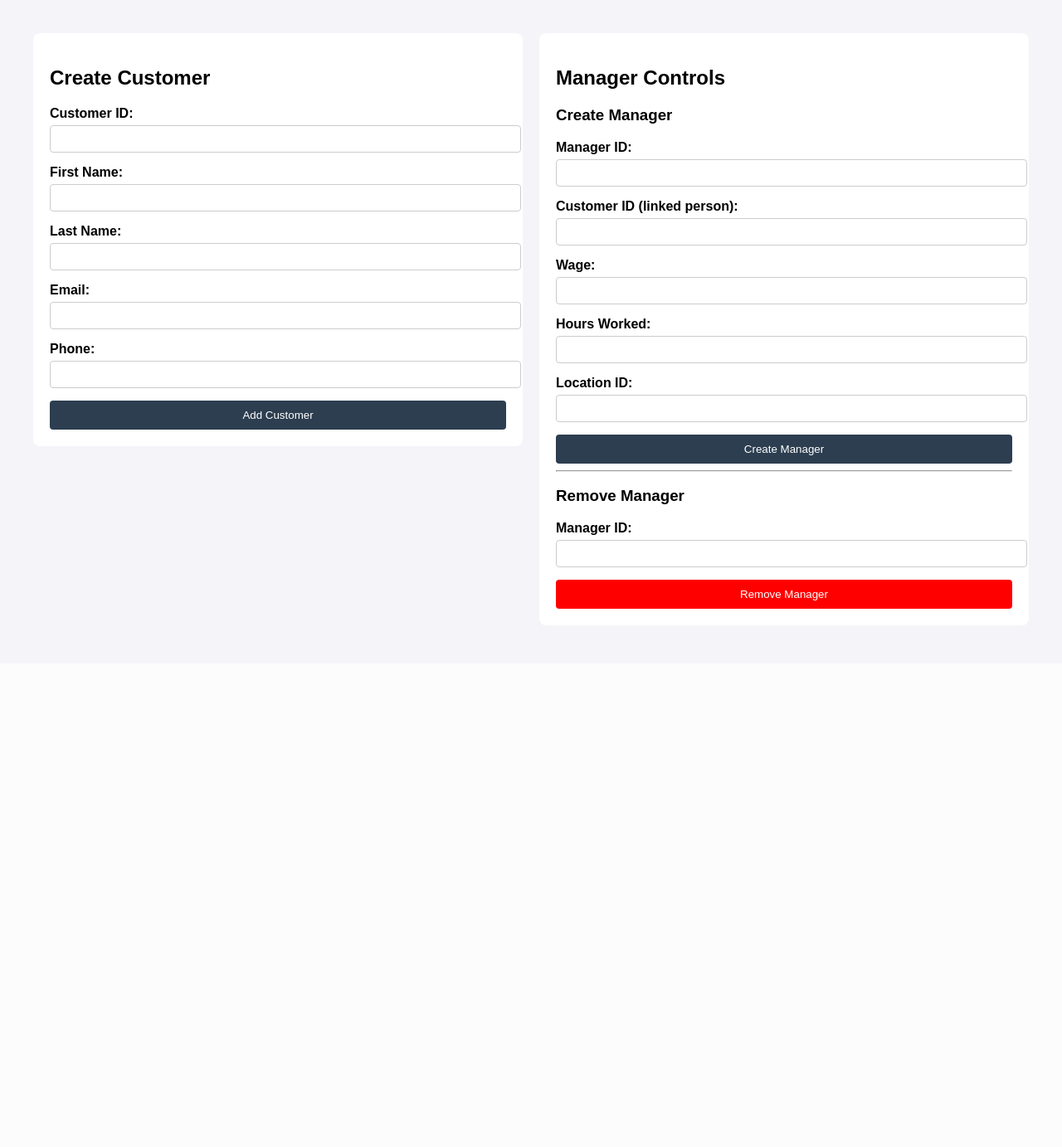
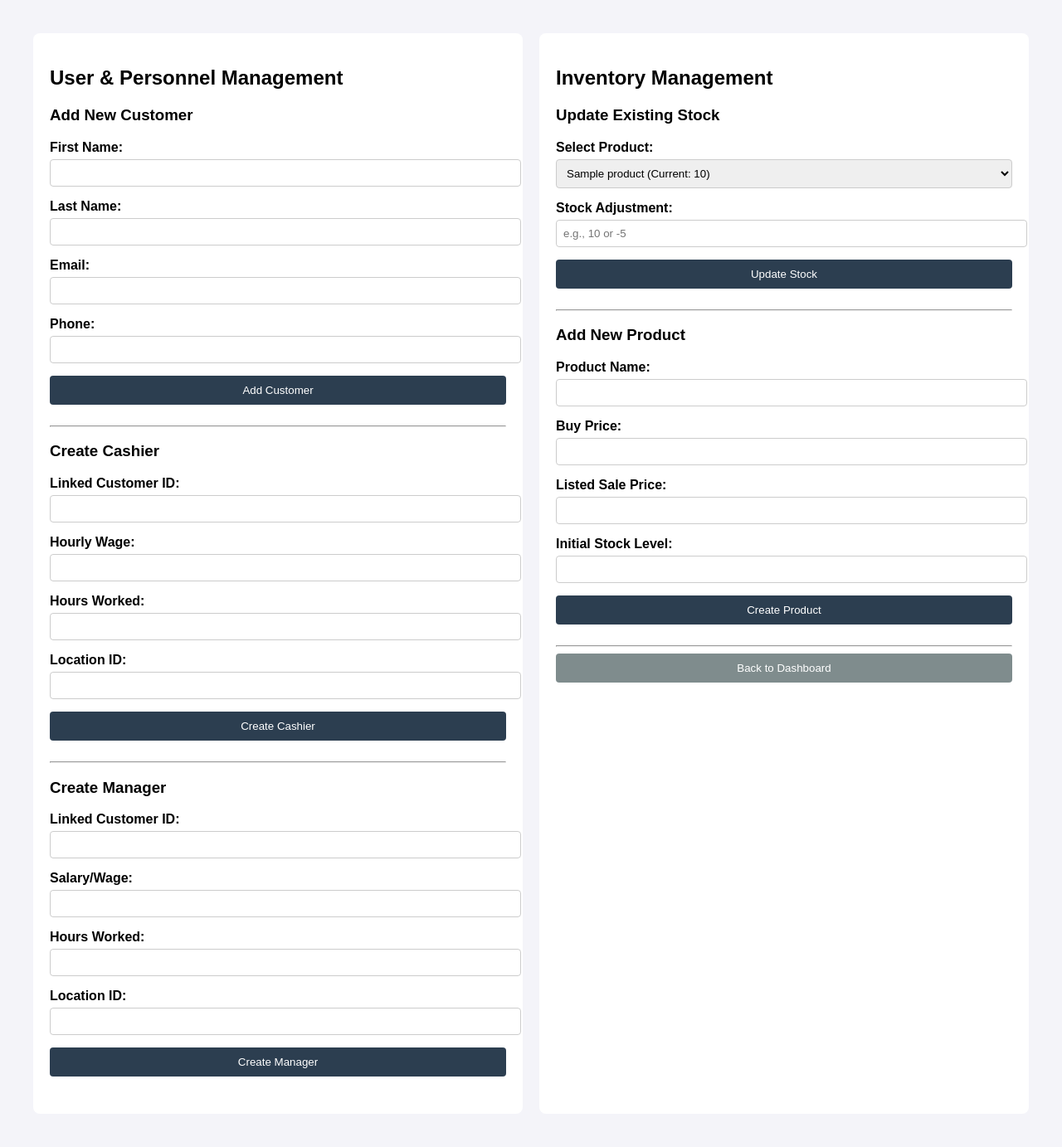
Before and after one commit to eborror/TopDeckCardShopApp, a FastAPI app: template templates/admin.html in a window 1280 px wide. Shown: the whole page at 83% size. Before the commit the page ends 734 px from the top, so only its background shows below. Run offline with FastAPI, Linux system fonts and the light colour scheme; the template is opened without the code that fills it: most values are stand-ins (such as "Sample title", 1, 10 or a date in 2020).

Commit message:
Changed orientation of dashboards
Put inventory additions on the admin side, so the main inventory screen can be for customer use. Working on deletion button in new layout and fixing bug with updating product.

```diff
--- a/templates/admin.html
+++ b/templates/admin.html
@@ -5,107 +5,144 @@
     <title>TopDeck - Admin Panel</title>
     <link rel="stylesheet" href="/static/css/interactionHandlerStyle.css">
 </head>
-
 <body>
-
     <div class="page">
 
-        <!-- LEFT COLUMN -->
         <div class="left">
+            <h2>User & Personnel Management</h2>
 
-            <h2>Create Customer</h2>
-
+            <div class="section">
+                <h3>Add New Customer</h3>
                 <form action="/add_customer" method="post">
-
-                <div class="form-group">
-                    <label>Customer ID:</label>
-                    <input type="number" name="customer_id" required>
-                </div>
-
                     <div class="form-group">
                         <label>First Name:</label>
                         <input type="text" name="first_name" required>
                     </div>
-
                     <div class="form-group">
                         <label>Last Name:</label>
                         <input type="text" name="last_name">
                     </div>
-
                     <div class="form-group">
                         <label>Email:</label>
-                    <input type="text" name="email">
+                        <input type="email" name="email">
                     </div>
-
                     <div class="form-group">
                         <label>Phone:</label>
                         <input type="text" name="phone">
                     </div>
-
                     <button type="submit">Add Customer</button>
-
                 </form>
-
             </div>
 
-        <!-- RIGHT COLUMN -->
-        <div class="right">
+            <hr>
 
-            <h2>Manager Controls</h2>
-
-            <!-- CREATE MANAGER -->
-            <h3>Create Manager</h3>
-
-            <form action="/add_manager" method="post">
-
+            <div class="section">
+                <h3>Create Cashier</h3>
+                <form action="/add_cashier" method="post">
                     <div class="form-group">
-                    <label>Manager ID:</label>
-                    <input type="number" name="manager_id" required>
-                </div>
-
-                <div class="form-group">
-                    <label>Customer ID (linked person):</label>
+                        <label>Linked Customer ID:</label>
                         <input type="number" name="customer_id" required>
                     </div>
-
                     <div class="form-group">
-                    <label>Wage:</label>
+                        <label>Hourly Wage:</label>
                         <input type="number" step="0.01" name="wage" required>
                     </div>
-
                     <div class="form-group">
                         <label>Hours Worked:</label>
                         <input type="number" name="hours" required>
                     </div>
-
                     <div class="form-group">
                         <label>Location ID:</label>
                         <input type="number" name="location_id" required>
                     </div>
-
-                <button type="submit">Create Manager</button>
-
+                    <button type="submit">Create Cashier</button>
                 </form>
+            </div>
 
             <hr>
 
-            <!-- REMOVE MANAGER -->
-            <h3>Remove Manager</h3>
-
-            <form action="/remove_manager" method="post">
-
+            <div class="section">
+                <h3>Create Manager</h3>
+                <form action="/add_manager" method="post">
                     <div class="form-group">
-                    <label>Manager ID:</label>
-                    <input type="number" name="manager_id" required>
+                        <label>Linked Customer ID:</label>
+                        <input type="number" name="customer_id" required>
+                    </div>
+                    <div class="form-group">
+                        <label>Salary/Wage:</label>
+                        <input type="number" step="0.01" name="wage" required>
+                    </div>
+                    <div class="form-group">
+                        <label>Hours Worked:</label>
+                        <input type="number" name="hours" required>
+                    </div>
+                    <div class="form-group">
+                        <label>Location ID:</label>
+                        <input type="number" name="location_id" required>
+                    </div>
+                    <button type="submit">Create Manager</button>
+                </form>
+            </div>
         </div>
 
-                <button type="submit" style="background:red;">Remove Manager</button>
+        <div class="right">
+            <h2>Inventory Management</h2>
 
+            <div class="section">
+                <h3>Update Existing Stock</h3>
+                <form action="/update_stock" method="post">
+                    <div class="form-group">
+                        <label>Select Product:</label>
+                        <select name="product_id" required>
+                            {% for p in products %}
+                            <option value="{{ p.PRODUCT_ID }}">
+                                {{ p.PRODUCT_NAME }} (Current: {{ p.PRODUCT_STOCK }})
+                            </option>
+                            {% endfor %}
+                        </select>
+                    </div>
+                    <div class="form-group">
+                        <label>Stock Adjustment:</label>
+                        <input type="number" name="quantity" placeholder="e.g., 10 or -5" required>
+                    </div>
+                    <button type="submit">Update Stock</button>
                 </form>
+            </div>
 
+            <hr>
+
+            <div class="section">
+                <h3>Add New Product</h3>
+                <form action="/add_product" method="post">
+                    <div class="form-group">
+                        <label>Product Name:</label>
+                        <input type="text" name="product_name" required>
+                    </div>
+                    <div class="form-group">
+                        <label>Buy Price:</label>
+                        <input type="number" step="0.01" name="buy_price" required>
+                    </div>
+                    <div class="form-group">
+                        <label>Listed Sale Price:</label>
+                        <input type="number" step="0.01" name="listed_price" required>
+                    </div>
+                    <div class="form-group">
+                        <label>Initial Stock Level:</label>
+                        <input type="number" name="stock" required>
+                    </div>
+                    <button type="submit">Create Product</button>
+                </form>
+            </div>
+
+            <hr>
+
+            <div class="section">
+                <a href="/" style="text-decoration:none;">
+                    <button type="button" style="background-color:#7f8c8d;">Back to Dashboard</button>
+                </a>
+            </div>
         </div>
 
     </div>
-
 </body>
 </html>
```
Also changed, not shown: templates/dashboard.html (+16 -86 lines). Lines whose indentation alone changed are shown as unchanged.
